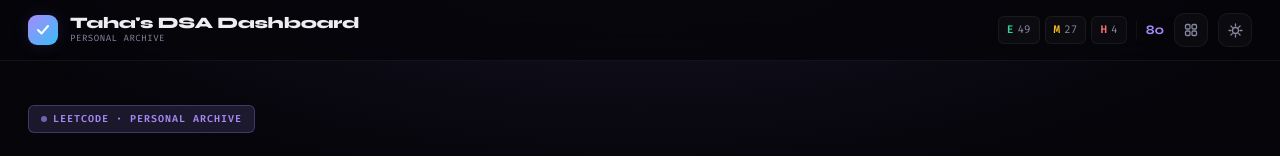
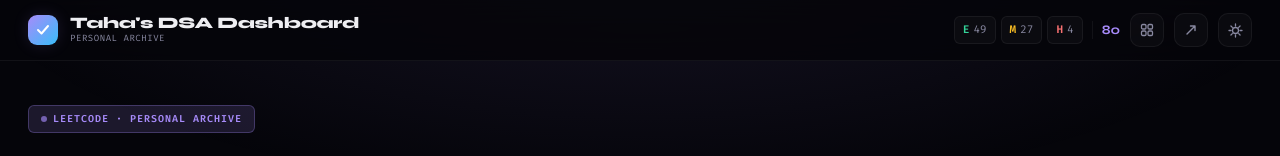
Before and after one commit to Tamz-0/DSADashboard, a React (Vite) app: page / in a window 1280 px wide. Shown: the top 156 px of the page. Built offline with nearby package versions, Linux system fonts and the light colour scheme; a web font is replaced by a local one.

Commit message:
portfolio addedd

```diff
--- a/src/App.jsx
+++ b/src/App.jsx
@@ -446,6 +446,13 @@ function Navbar({ theme, toggleTheme, stats, onCmdOpen }) {
           <button className="btn-icon" onClick={onCmdOpen} title="⌘K">
             <svg width="14" height="14" viewBox="0 0 14 14" fill="none"><rect x="1.5" y="1.5" width="4.5" height="4.5" rx="1.2" stroke="currentColor" strokeWidth="1.3"/><rect x="8" y="1.5" width="4.5" height="4.5" rx="1.2" stroke="currentColor" strokeWidth="1.3"/><rect x="1.5" y="8" width="4.5" height="4.5" rx="1.2" stroke="currentColor" strokeWidth="1.3"/><rect x="8" y="8" width="4.5" height="4.5" rx="1.2" stroke="currentColor" strokeWidth="1.3"/></svg>
           </button>
+    <a href="https://tahaportfolio.pages.dev" target="_blank" rel="noopener noreferrer"
+  title="My Portfolio"
+  className="btn-icon">
+  <svg width="14" height="14" viewBox="0 0 14 14" fill="none">
+    <path d="M3 11L11 3M11 3H6.5M11 3V7.5" stroke="currentColor" strokeWidth="1.4" strokeLinecap="round" strokeLinejoin="round"/>
+  </svg>
+</a>
           <button className="btn-icon" onClick={toggleTheme}>
             {theme==='dark'
               ? <svg width="15" height="15" viewBox="0 0 15 15" fill="none"><circle cx="7.5" cy="7.5" r="3" stroke="currentColor" strokeWidth="1.3"/><path d="M7.5 1v2M7.5 12v2M1 7.5h2M12 7.5h2M2.93 2.93l1.41 1.41M10.66 10.66l1.41 1.41M2.93 12.07l1.41-1.41M10.66 4.34l1.41-1.41" stroke="currentColor" strokeWidth="1.3" strokeLinecap="round"/></svg>
```
